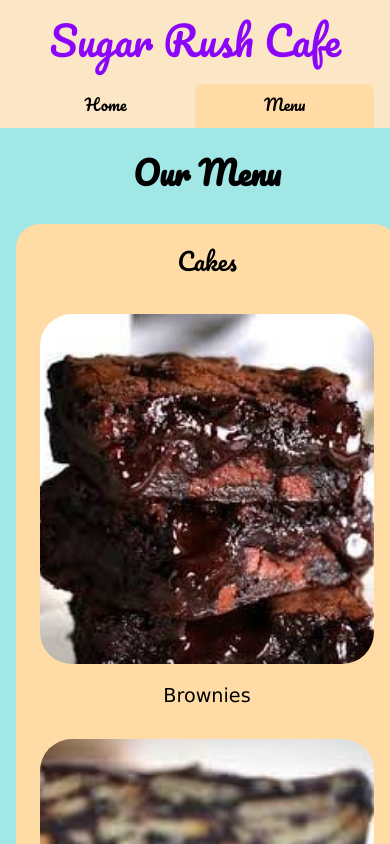
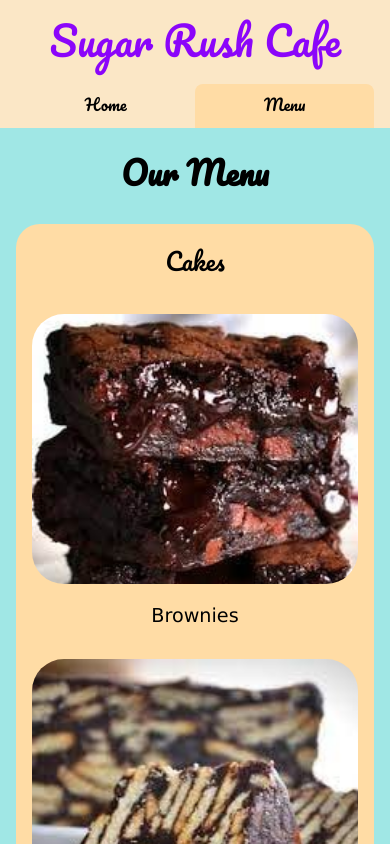
Before and after one commit to mhanifmustakim/restaurant-page-odin, a website built with webpack: page dist/index.html in a window 390 px wide. Both pictures are taken after a click on the item "Menu". Shown: the top 844 px of the page. Built offline with nearby package versions, Linux system fonts and the light colour scheme.

Commit message:
Fix mobile view

```diff
--- a/src/style.css
+++ b/src/style.css
@@ -194,3 +194,18 @@
 #page-footer a {
     font-weight: bold;
 }
+
+@media screen and (max-width: 425px) {
+    .menu-section {
+        padding: 0 0.5rem;
+        padding-bottom: 1rem;
+    }
+
+    .menuItemContainer {
+        grid-template-columns: repeat(auto-fit, minmax(270px, 1fr));
+    }
+
+    .menu-item>img {
+        height: 270px;
+    }
+}
```
Also changed, not shown: dist/main.js.
